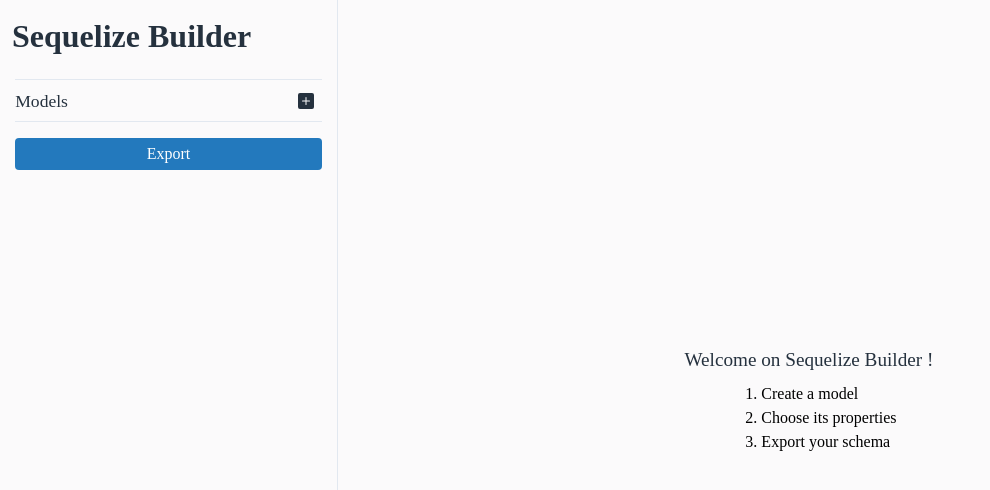
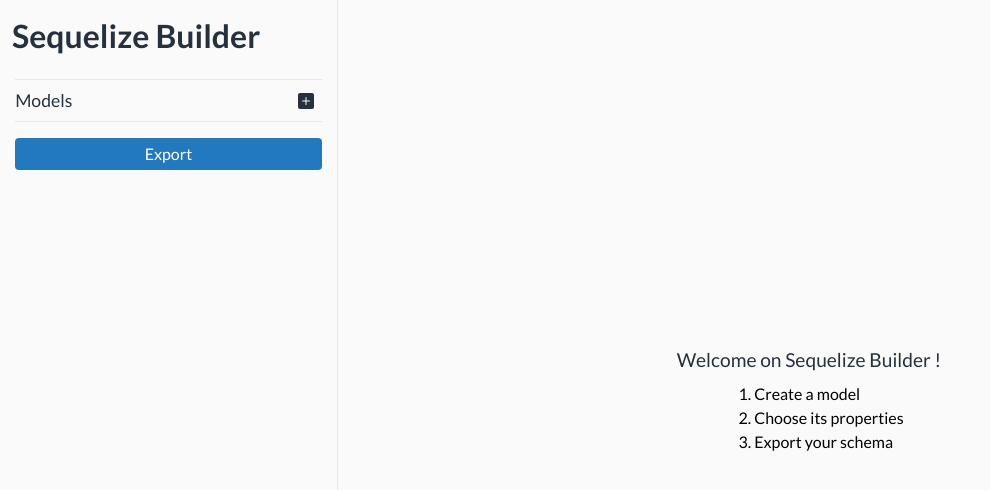
Before and after one commit to Ulysseassoo/SequelizeSchemaBuilder, a React (Vite) app: page / in a window 1280 px wide. Shown: the top 490 px of the page, without its empty margins (0-990 px from the left). Built offline with nearby package versions, Linux system fonts and the light colour scheme.

Commit message:
Made fields cards and container

```diff
--- a/index.html
+++ b/index.html
@@ -3,6 +3,9 @@
 	<head>
 		<meta charset="UTF-8" />
 		<link rel="icon" type="image/svg+xml" href="/src/favicon.svg" />
+		<link rel="preconnect" href="https://fonts.googleapis.com" />
+		<link rel="preconnect" href="https://fonts.gstatic.com" crossorigin />
+		<link href="https://fonts.googleapis.com/css2?family=Lato:ital,wght@0,400;0,700;1,400&display=swap" rel="stylesheet" />
 		<meta name="viewport" content="width=device-width, initial-scale=1.0" />
 		<title>Vite App</title>
 	</head>
--- a/package.json
+++ b/package.json
@@ -9,6 +9,7 @@
   "dependencies": {
     "react": "^17.0.2",
     "react-dom": "^17.0.2",
+    "react-hook-form": "^7.22.1",
     "react-icons": "^4.3.1",
     "react-router": "^6.1.1",
     "react-router-dom": "^6.1.1",
--- a/src/Components/Category.jsx
+++ b/src/Components/Category.jsx
@@ -26,7 +26,7 @@
 			dispatch({ type: "new" })
 			return
 		}
-		return toast.error("You already created a Model called 'New'", {
+		return toast.error("A Model called 'New' already exists", {
 			position: "top-right",
 			autoClose: 5000,
 			hideProgressBar: true,
--- /dev/null
+++ b/src/Components/Field.jsx
@@ -0,0 +1,51 @@
+import React from "react"
+import styled from "styled-components"
+import { BsCalendarDate } from "react-icons/bs"
+
+const Field = () => {
+	return (
+		<Container>
+			<BsCalendarDate />
+			<Content>
+				<Text>Datetime</Text>
+				<Description>A calendar date</Description>
+			</Content>
+		</Container>
+	)
+}
+
+const Container = styled.div`
+	padding: 1rem;
+	display: flex;
+	align-items: center;
+	height: 75px;
+	width: 100%;
+	border-radius: 0.25rem;
+	background-color: white;
+	box-shadow: rgba(50, 50, 93, 0.25) 0px 2px 5px -1px, rgba(0, 0, 0, 0.3) 0px 1px 3px -1px;
+	gap: 1rem;
+	outline: transparent;
+	transition: 0.2s ease-in-out;
+	cursor: pointer;
+	&:hover {
+		outline: 1px solid ${({ theme }) => theme.accent};
+	}
+	& > svg {
+		font-size: 1.6rem;
+	}
+`
+const Content = styled.div`
+	display: flex;
+	flex-direction: column;
+`
+const Text = styled.p`
+	font-size: 1rem;
+	color: ${({ theme }) => theme.textsecondary};
+`
+const Description = styled.p`
+	font-size: 0.9rem;
+	font-style: italic;
+	color: ${({ theme }) => theme.text};
+`
+
+export default Field
--- a/src/Provider/DataProvider.jsx
+++ b/src/Provider/DataProvider.jsx
@@ -1,5 +1,4 @@
-import React, { createContext, useEffect, useReducer } from "react"
-import { toast } from "react-toastify"
+import React, { createContext, useEffect, useMemo, useReducer } from "react"
 
 export const DataContext = createContext({
 	state: {},
@@ -44,7 +43,13 @@
 	}
 
 	const [state, dispatch] = useReducer(dataReducer, initialState)
-
+	const dataMemo = useMemo(
+		() => ({
+			state,
+			dispatch
+		}),
+		[state]
+	)
 	// useEffect(() => {
 	// 	const token = localStorage.getItem("token")
 	// 	if (!token) {
@@ -57,7 +62,7 @@
 		console.log(state)
 	}, [state])
 
-	return <DataContext.Provider value={{ state, dispatch }}>{props.children}</DataContext.Provider>
+	return <DataContext.Provider value={dataMemo}>{props.children}</DataContext.Provider>
 }
 
 export default DataProvider
--- a/src/Screens/Model.jsx
+++ b/src/Screens/Model.jsx
@@ -5,6 +5,7 @@
 import { Section } from "../Theme/global"
 import { FiEdit3 } from "react-icons/fi"
 import { IoIosOptions } from "react-icons/io"
+import Field from "../Components/Field"
 
 const Model = () => {
 	let params = useParams()
@@ -52,6 +53,15 @@
 					</Block>
 					<IoIosOptions />
 				</Top>
+				<Bottom>
+					<Left></Left>
+					<Right>
+						<Title>Add a new field</Title>
+						<FieldContainer>
+							<Field />
+						</FieldContainer>
+					</Right>
+				</Bottom>
 			</Container>
 		</Section>
 	)
@@ -62,6 +72,7 @@
 	display: flex;
 	flex-direction: column;
 	width: 100%;
+	gap: 0.5rem;
 `
 const Name = styled.input``
 const Top = styled.div`
@@ -83,4 +94,33 @@
 	color: ${({ theme }) => theme.textsecondary};
 	align-items: center;
 `
+const Bottom = styled.div`
+	display: flex;
+	height: calc(100vh - 100px);
+`
+const Left = styled.div`
+	width: 60%;
+	height: 100%;
+`
+const Right = styled.div`
+	min-width: 400px;
+	height: 100%;
+	background-color: ${({ theme }) => theme.borders};
+	border-radius: 0.2rem;
+	padding: 0.75rem;
+	display: flex;
+	flex-direction: column;
+`
+const Title = styled.p`
+	font-size: 1.4rem;
+	font-weight: bold;
+	padding: 1rem;
+`
+const FieldContainer = styled.div`
+	height: 100%;
+	display: flex;
+	flex-direction: column;
+	overflow-y: scroll;
+	padding: 1rem;
+`
 export default Model
--- a/src/Theme/global.js
+++ b/src/Theme/global.js
@@ -1,6 +1,12 @@
 import styled, { createGlobalStyle } from "styled-components"
 
 export const GlobalStyle = createGlobalStyle`
+*,p,h1,h2,h3,h4,h5,span {
+  font-family: 'Lato', sans-serif;
+}
+
+
+
 /*
   1. Use a more-intuitive box-sizing model.
 */
```
Also changed, not shown: 1 other file (tests, documents, lock files or other folders). Lines whose indentation alone changed are shown as unchanged.
